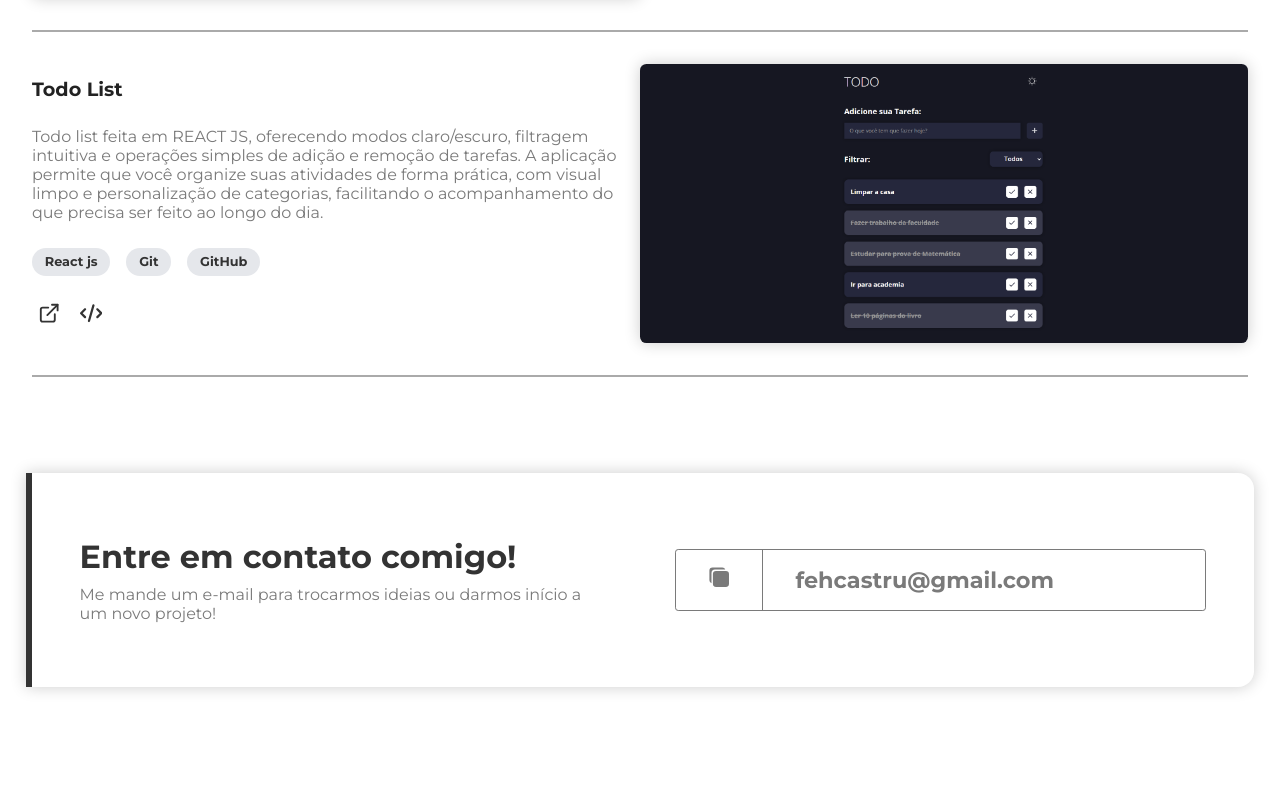
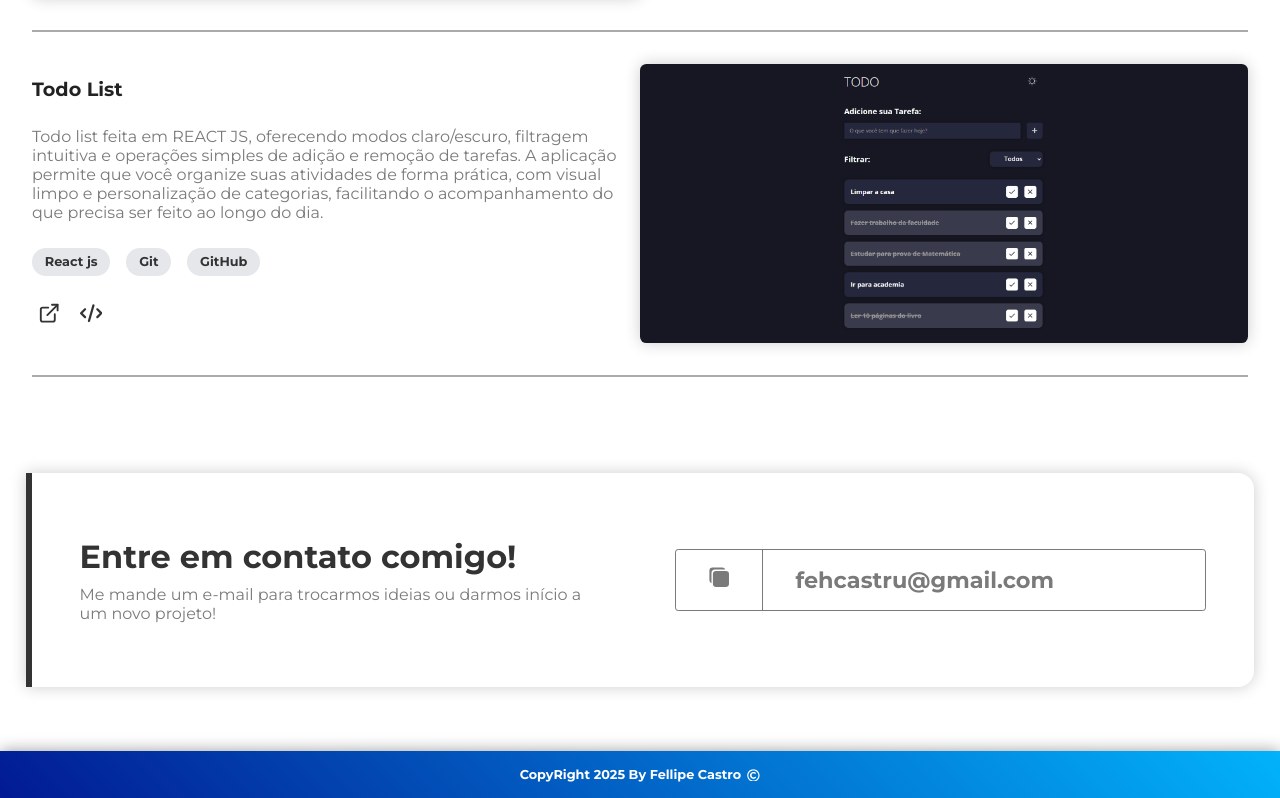
Before and after one commit to FellipeCastro/fellipecastro, a React (Vite) app: page / in a window 1280 px wide. Shown: the part 2486-3284 px from the top of the page. Before the commit the page ends 3237 px from the top, so only its background shows below. Built offline with nearby package versions, Linux system fonts and the light colour scheme.

Commit message:
Footer finalizado

```diff
--- a/src/App.jsx
+++ b/src/App.jsx
@@ -1,5 +1,6 @@
 import About from "./components/About/About";
 import Contact from "./components/Contact/Contact";
+import Footer from "./components/Footer/Footer";
 import Home from "./components/Home/Home";
 import Projects from "./components/Projects/Projects";
 
@@ -10,6 +11,7 @@ function App() {
             <About />
             <Projects />
             <Contact />
+            <Footer />
         </>
     );
 }
--- /dev/null
+++ b/src/components/Footer/Footer.jsx
@@ -0,0 +1,13 @@
+import { FaRegCopyright } from "react-icons/fa";
+import styles from "./Footer.module.css";
+
+function Footer() {
+    return (
+        <footer className={styles.footer}>
+            <p>CopyRight 2025 By Fellipe Castro</p>
+            <FaRegCopyright />
+        </footer>
+    );
+}
+
+export default Footer;
--- /dev/null
+++ b/src/components/Footer/Footer.module.css
@@ -0,0 +1,12 @@
+.footer {
+    background: linear-gradient(45deg, #021a94, #02b2fb);
+    color: #fff;
+    font-size: 0.8rem;
+    font-weight: bold;
+    padding: 1rem;
+    display: flex;
+    align-items: center;
+    justify-content: center;
+    gap: 0.4rem;
+    box-shadow: 0 0 1rem rgba(0, 0, 0, 0.4);
+}
```
